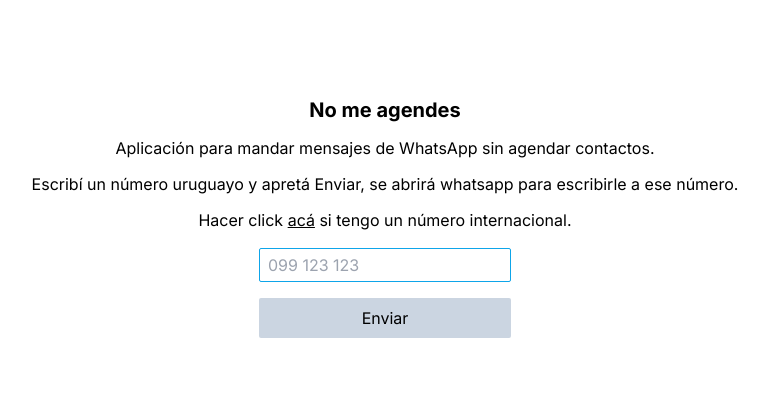
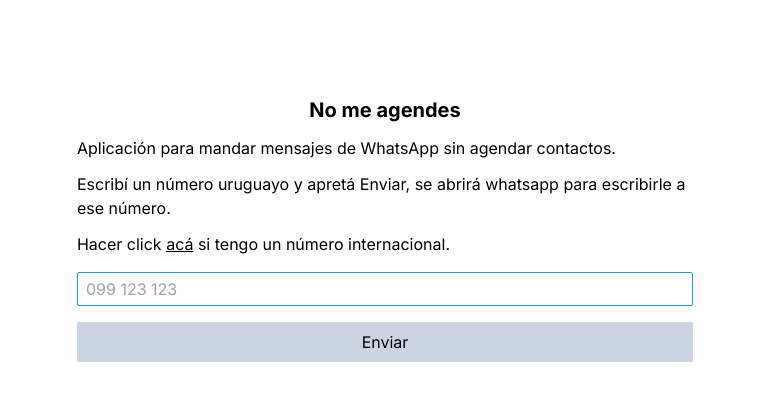
Before and after one commit to franciscocobas/no-me-agendes, a Next.js app: page / in a window 1280 px wide. Shown: the top 400 px of the page, without its empty margins (255-1023 px from the left). Built offline with nearby package versions, Linux system fonts and the light colour scheme.

Commit message:
Add improvements to international numbers

```diff
--- a/src/app/page.tsx
+++ b/src/app/page.tsx
@@ -16,8 +16,8 @@
   }
 
   return (
-    <main className="flex min-h-screen flex-col items-center py-24 px-5">
-      <h1 className="text-xl font-bold mb-3">No me agendes</h1>
+    <main className="flex min-h-screen flex-col py-24 px-5 max-w-prose mx-auto">
+      <h1 className="text-xl font-bold mb-3 text-center">No me agendes</h1>
       <p className="mb-3">Aplicación para mandar mensajes de WhatsApp sin agendar contactos.</p>
       {
         !isInternationalTel ? (
```
